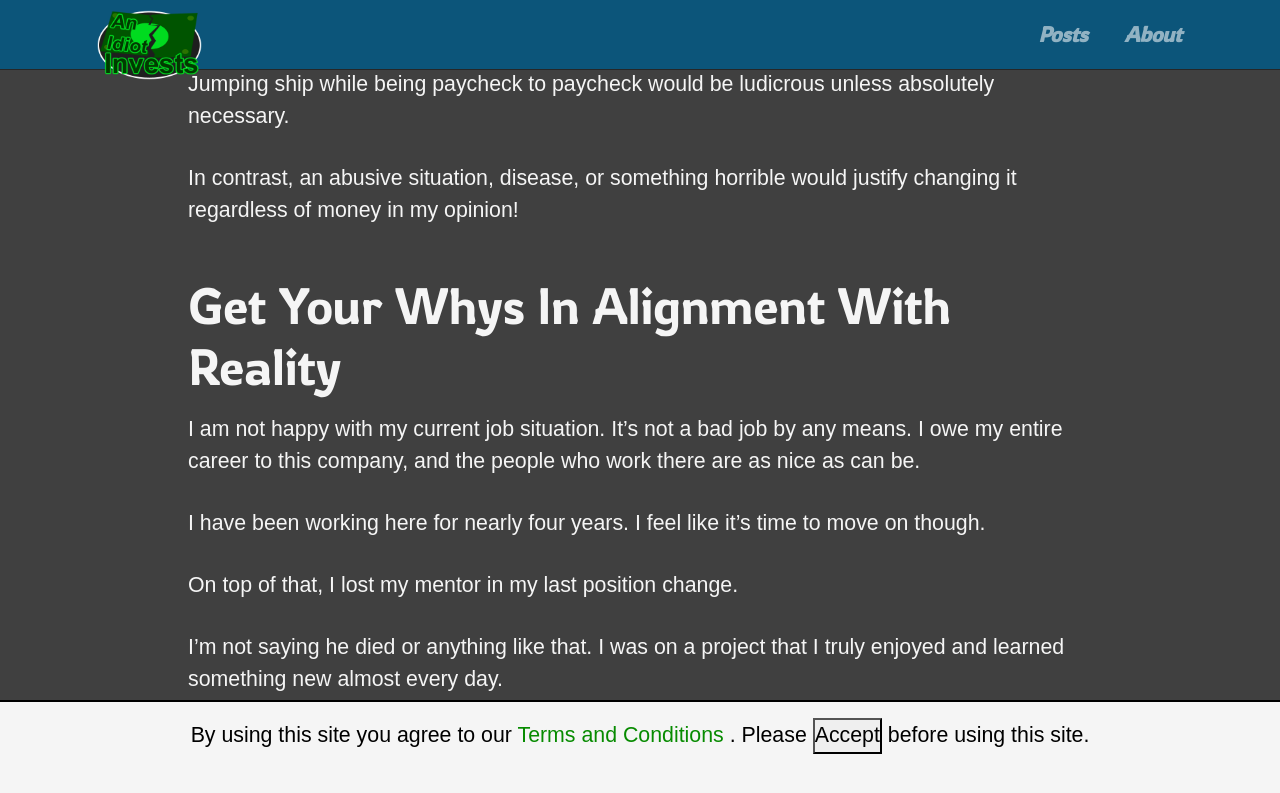
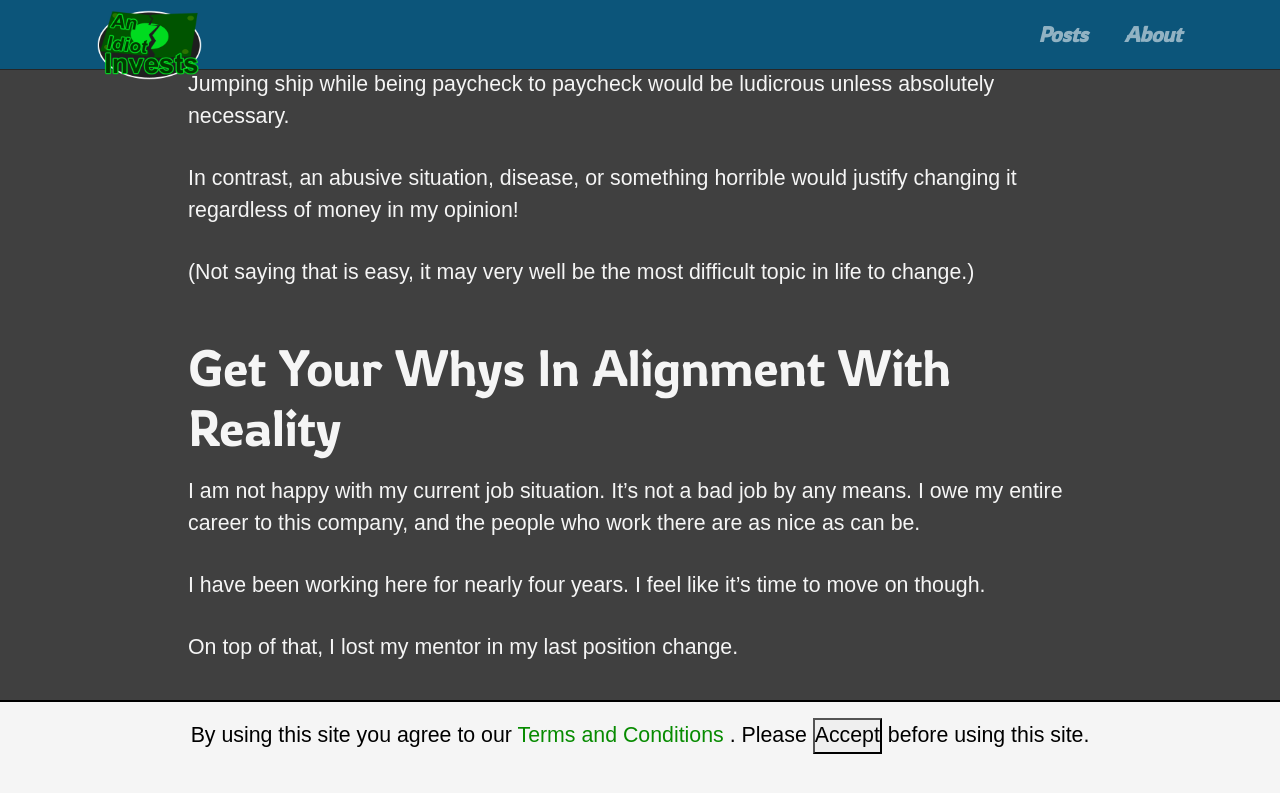
Before and after one commit to AnIdiotInvests/anidiotinvests.github.io, a Jekyll site: the page built from _posts/2022-04-01-major-life-changes.md, in a window 1280 px wide and 900 px high, scrolled down 2588 px. Shown: the top 793 px of the window. Built offline with Jekyll 4.4.1, drawn with Linux system fonts in a browser that asks for light colours.

Commit message:
post update

```diff
--- a/_posts/2022-04-01-major-life-changes.md
+++ b/_posts/2022-04-01-major-life-changes.md
@@ -52,6 +52,8 @@ Jumping ship while being paycheck to paycheck would be ludicrous unless absolute
 
 In contrast, an abusive situation, disease, or something horrible would justify changing it regardless of money in my opinion!
 
+(Not saying that is easy, it may very well be the most difficult topic in life to change.)
+
 # Get Your Whys In Alignment With Reality
 
 I am not happy with my current job situation. It’s not a bad job by any means. I owe my entire career to this company, and the people who work there are as nice as can be.
```
